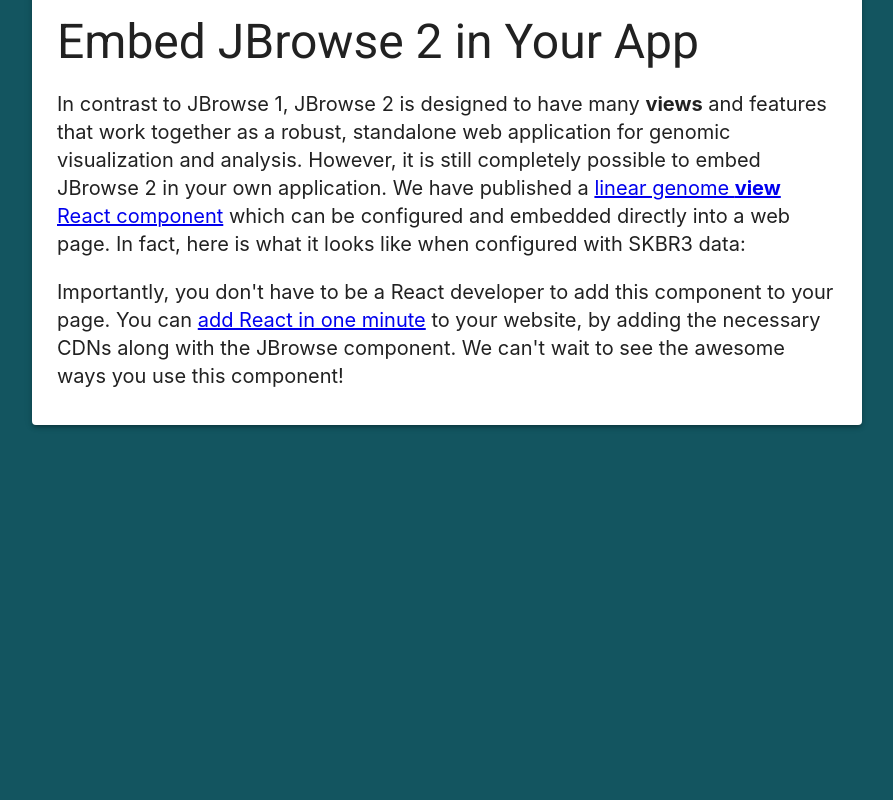
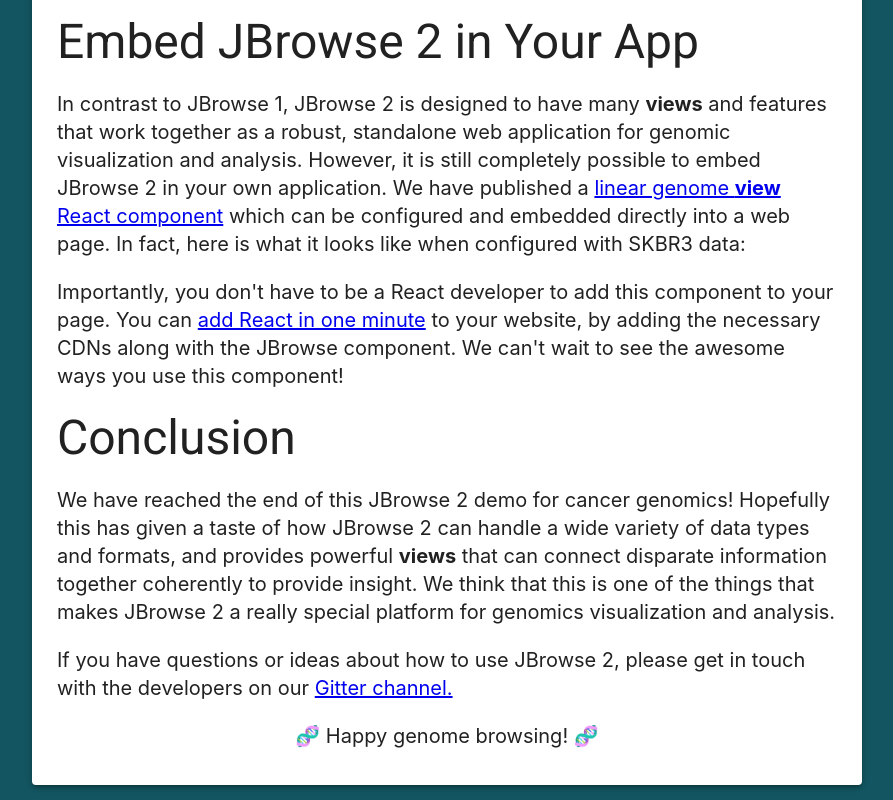
Before and after one commit to elliothershberg/jb2-cancer-demo, a React (Create React App) app: page / in a window 1280 px wide. Shown: the part 6782-7582 px from the top of the page, without its empty margins (193-1086 px from the left). Before the commit the page ends 7222 px from the top, so only its background shows below. Built offline with nearby package versions, Linux system fonts and the light colour scheme; what @jbrowse/react-linear-genome-view would draw is missing.

Commit message:
Add conclusion section

```diff
--- a/src/App.js
+++ b/src/App.js
@@ -427,6 +427,40 @@
   )
 }
 
+function Conclusion() {
+  const classes = useStyles()
+  return (
+    <div>
+      <Typography className={classes.sectionHeader} variant="h3">
+        Conclusion
+      </Typography>
+      <div className={classes.sectionBody}>
+        <p>
+          We have reached the end of this JBrowse 2 demo for cancer genomics!
+          Hopefully this has given a taste of how JBrowse 2 can handle a wide
+          variety of data types and formats, and provides powerful{' '}
+          <strong>views</strong> that can connect disparate information together
+          coherently to provide insight. We think that this is one of the things
+          that makes JBrowse 2 a really special platform for genomics
+          visualization and analysis.
+        </p>
+        <p>
+          If you have questions or ideas about how to use JBrowse 2, please get
+          in touch with the developers on our{' '}
+          <a
+            href="https://gitter.im/GMOD/jbrowse2"
+            target="_blank"
+            rel="noreferrer"
+          >
+            Gitter channel.
+          </a>
+        </p>
+        <p style={{textAlign: 'center'}}>🧬 Happy genome browsing! 🧬</p>
+      </div>
+    </div>
+  )
+}
+
 function App() {
   const classes = useStyles()
   return (
@@ -438,6 +472,7 @@
         <DrillingDown />
         <Sharing />
         <Embed />
+        <Conclusion />
       </Paper>
     </div>
   )
```
